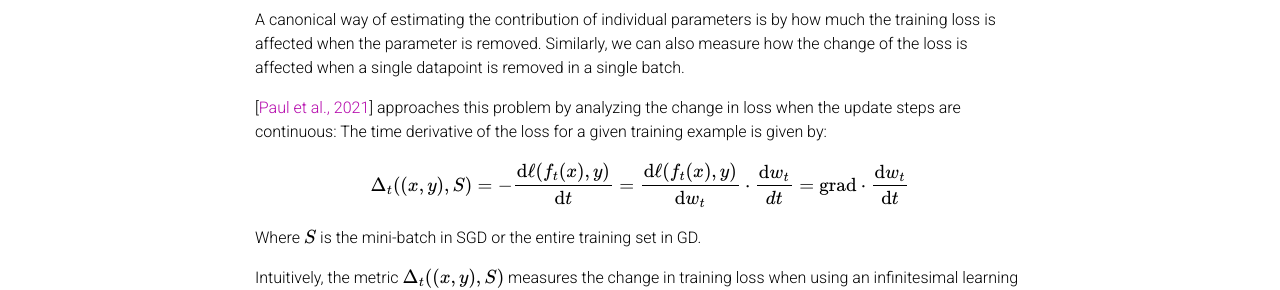
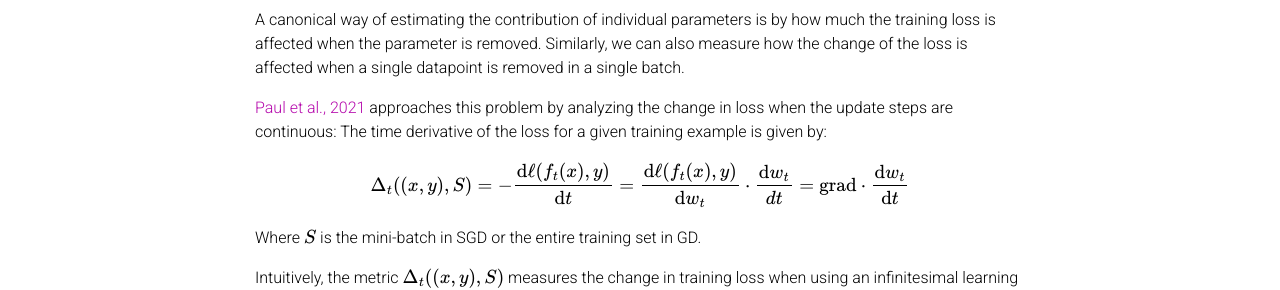
Before and after one commit to tianjianl/tianjianl.github.io, a Jekyll site: the page built from _posts/2023-06-20-dataset-pruning.md, in a window 1280 px wide and 900 px high, scrolled down 690 px. Shown: the part 162-452 px from the top of the window. Built offline with Jekyll 4.4.1, drawn with Linux system fonts in a browser that asks for light colours; full-size pictures stand in for the smaller copies a plugin makes; comment, search, counter and statistics services are not loaded; a style sheet for code colours, icons or effects is not loaded.

Commit message:
fixed typo

```diff
--- a/_posts/2023-06-20-dataset-pruning.md
+++ b/_posts/2023-06-20-dataset-pruning.md
@@ -20,7 +20,7 @@ At last, I will cover some of my latest thoughts for future directions. Research
 
 A canonical way of estimating the contribution of individual parameters is by how much the training loss is affected when the parameter is removed. Similarly, we can also measure how the change of the loss is affected when a single datapoint is removed in a single batch.
 
-[[Paul et al., 2021](https://arxiv.org/abs/2107.07075)] approaches this problem by analyzing the change in loss when the update steps are continuous: The time derivative of the loss for a given training example is given by:
+[Paul et al., 2021](https://arxiv.org/abs/2107.07075) approaches this problem by analyzing the change in loss when the update steps are continuous: The time derivative of the loss for a given training example is given by:
 
 $$\Delta_t((x, y), S) = -\frac{\textrm{d} \ell(f_t(x), y)}{\textrm{d} t} = \frac{\textrm{d} \ell(f_t(x), y)}{\textrm{d} w_t} \cdot\frac{\textrm{d} w_t}{d t} = \textrm{grad}\cdot\frac{\textrm{d}w_t}{\textrm{d}t}$$
 
```
